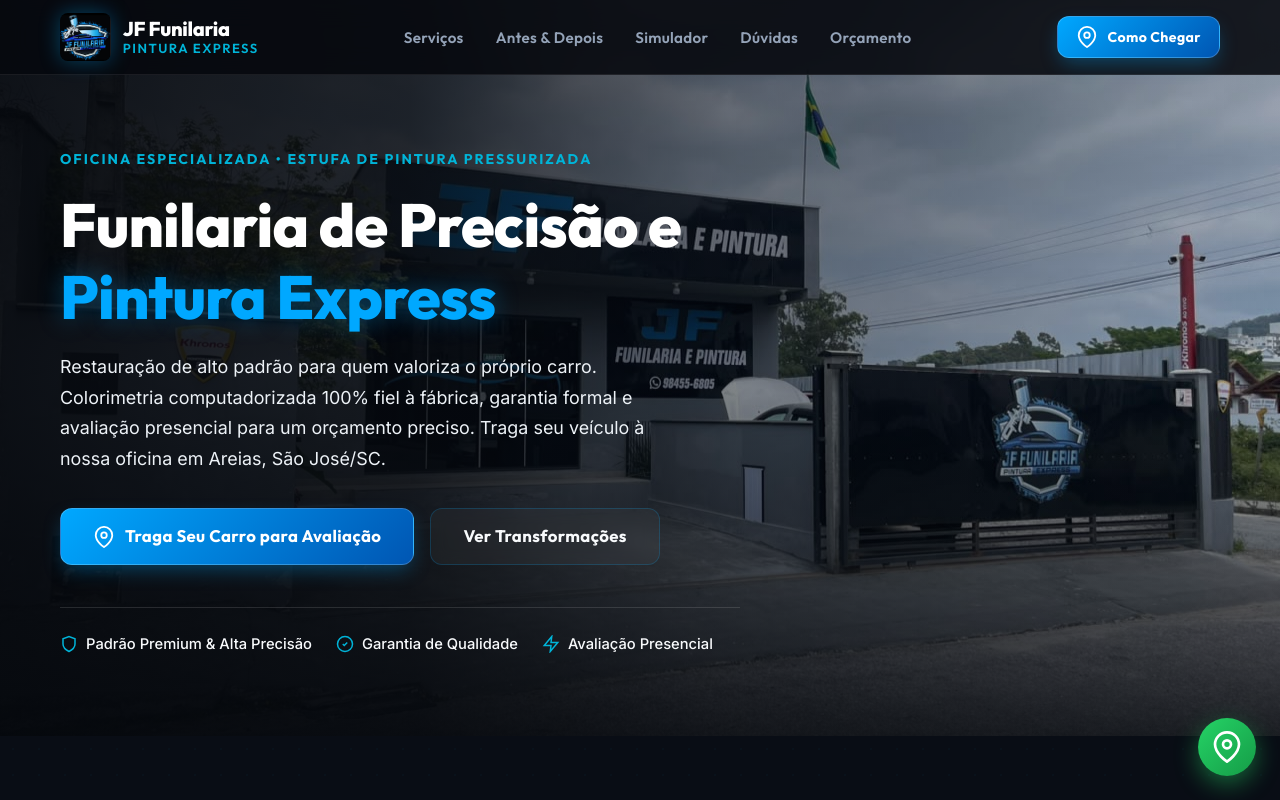
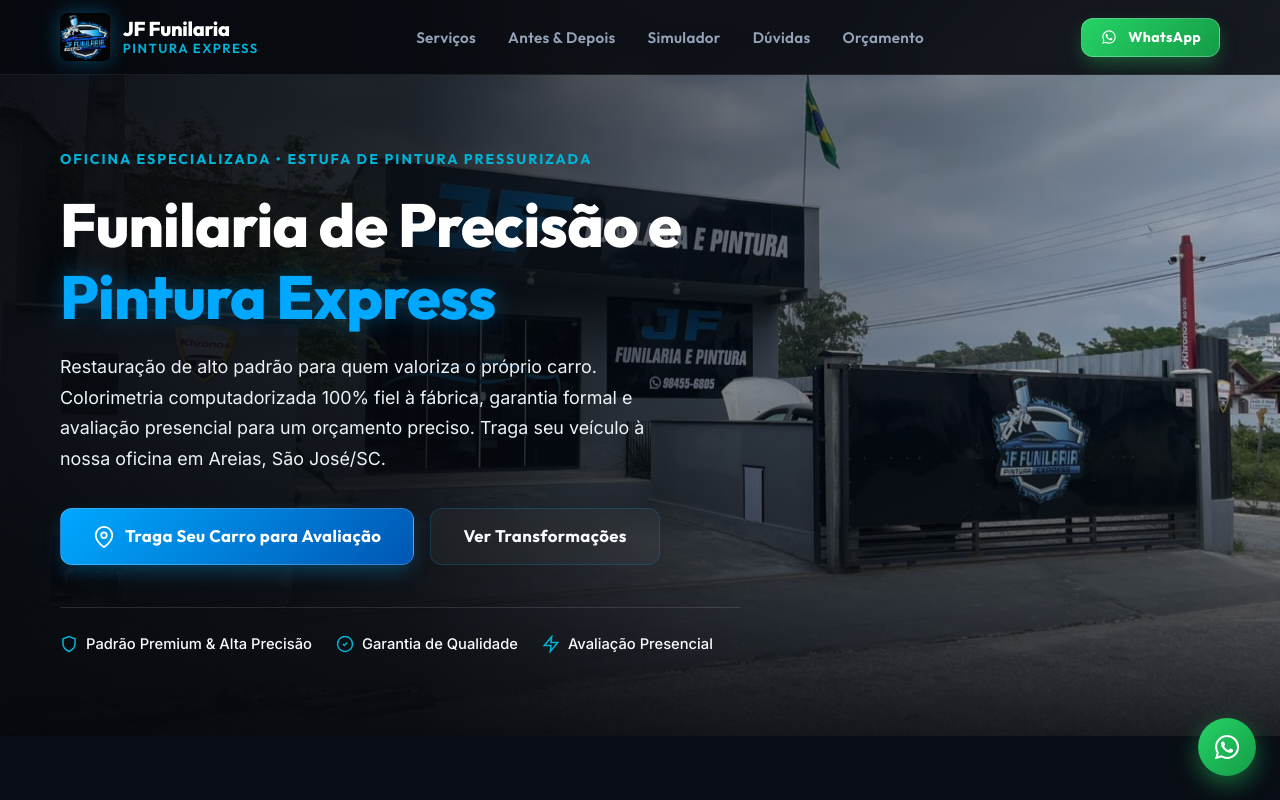
Before and after one commit to mareflow/jf-funilaria, a plain HTML site: page index.html in a window 1280 px wide. Shown: the top 800 px of the page. Drawn offline with Linux system fonts and the light colour scheme.

Commit message:
Mantém WhatsApp no cabeçalho e botão flutuante para apoio à visita

```diff
--- a/index.html
+++ b/index.html
@@ -44,9 +44,11 @@
       </nav>
 
       <div class="nav-actions">
-        <a href="https://www.google.com/maps/dir/?api=1&amp;destination=R.%20Jo%C3%A3o%20Jos%C3%A9%20Martins%2C%2043%2C%20Areias%2C%20S%C3%A3o%20Jos%C3%A9%2C%20SC" target="_blank" rel="noopener noreferrer" class="btn btn-primary btn-sm" id="navWhatsappBtn">
-          <svg width="22" height="22" viewBox="0 0 24 24" fill="none" stroke="currentColor" stroke-width="2" aria-hidden="true"><path d="M21 10c0 7-9 13-9 13S3 17 3 10a9 9 0 1 1 18 0Z"/><circle cx="12" cy="10" r="3"/></svg>
-          Como Chegar
+        <a href="https://wa.me/5548984556805?text=Ol%C3%A1%20JF%20Funilaria!%20Gostaria%20de%20tirar%20uma%20d%C3%BAvida%20ou%20combinar%20uma%20visita%20para%20avalia%C3%A7%C3%A3o%20presencial%20do%20meu%20ve%C3%ADculo." target="_blank" rel="noopener noreferrer" class="btn btn-whatsapp btn-sm" id="navWhatsappBtn">
+          <svg width="18" height="18" viewBox="0 0 24 24" fill="currentColor">
+            <path fill-rule="evenodd" clip-rule="evenodd" d="M18.403 5.638A8.919 8.919 0 0 0 12.053 3c-4.948 0-8.976 4.027-8.978 8.977 0 1.582.413 3.126 1.198 4.488L3 21.116l4.759-1.249a8.981 8.981 0 0 0 4.29 1.093h.004c4.947 0 8.975-4.027 8.977-8.977a8.926 8.926 0 0 0-2.627-6.345m-6.35 13.812h-.003a7.446 7.446 0 0 1-3.798-1.041l-.272-.162-2.824.741.753-2.753-.177-.282a7.448 7.448 0 0 1-1.141-3.971c.002-4.114 3.349-7.461 7.465-7.461a7.413 7.413 0 0 1 5.275 2.188 7.42 7.42 0 0 1 2.183 5.279c-.002 4.114-3.349 7.462-7.461 7.462m4.093-5.589c-.225-.113-1.327-.655-1.533-.73-.205-.075-.354-.112-.504.112s-.58.73-.711.879c-.13.15-.262.169-.487.056-.225-.113-.947-.349-1.803-1.113-.667-.595-1.117-1.33-1.248-1.555-.13-.225-.014-.347.099-.46.101-.101.225-.262.337-.393.113-.131.15-.225.225-.375.075-.15.038-.281-.019-.393-.056-.113-.506-1.217-.693-1.666-.182-.438-.368-.378-.505-.385-.131-.006-.281-.008-.431-.008s-.393.056-.599.281c-.206.225-.786.768-.786 1.872s.805 2.172.917 2.322c.112.15 1.584 2.418 3.837 3.391.536.231.954.369 1.279.473.538.171 1.028.147 1.415.089.432-.065 1.327-.543 1.514-1.067.187-.525.187-.975.131-1.069-.056-.094-.206-.15-.431-.263"/>
+          </svg>
+          WhatsApp
         </a>
 
         <button class="menu-toggle" id="menuToggle" aria-label="Abrir Menu" aria-expanded="false">
@@ -874,10 +876,11 @@
        BOTÃO FLUTUANTE DE WHATSAPP
        ======================================================================== -->
   <div class="floating-whatsapp" id="floatingWhatsappWidget">
-    <a href="https://www.google.com/maps/dir/?api=1&amp;destination=R.%20Jo%C3%A3o%20Jos%C3%A9%20Martins%2C%2043%2C%20Areias%2C%20S%C3%A3o%20Jos%C3%A9%2C%20SC" target="_blank" rel="noopener noreferrer" class="floating-whatsapp-btn" aria-label="Abrir rota para a oficina" id="floatingWhatsappButton">
-      <svg width="22" height="22" viewBox="0 0 24 24" fill="none" stroke="currentColor" stroke-width="2" aria-hidden="true"><path d="M21 10c0 7-9 13-9 13S3 17 3 10a9 9 0 1 1 18 0Z"/><circle cx="12" cy="10" r="3"/></svg>
-
-        </a>
+    <a href="https://wa.me/5548984556805?text=Ol%C3%A1%20JF%20Funilaria!%20Gostaria%20de%20tirar%20uma%20d%C3%BAvida%20ou%20combinar%20uma%20visita%20para%20avalia%C3%A7%C3%A3o%20presencial%20do%20meu%20ve%C3%ADculo." target="_blank" rel="noopener noreferrer" class="floating-whatsapp-btn" aria-label="Falar com a JF no WhatsApp sobre sua visita" id="floatingWhatsappButton">
+      <svg width="32" height="32" viewBox="0 0 24 24" fill="currentColor">
+            <path fill-rule="evenodd" clip-rule="evenodd" d="M18.403 5.638A8.919 8.919 0 0 0 12.053 3c-4.948 0-8.976 4.027-8.978 8.977 0 1.582.413 3.126 1.198 4.488L3 21.116l4.759-1.249a8.981 8.981 0 0 0 4.29 1.093h.004c4.947 0 8.975-4.027 8.977-8.977a8.926 8.926 0 0 0-2.627-6.345m-6.35 13.812h-.003a7.446 7.446 0 0 1-3.798-1.041l-.272-.162-2.824.741.753-2.753-.177-.282a7.448 7.448 0 0 1-1.141-3.971c.002-4.114 3.349-7.461 7.465-7.461a7.413 7.413 0 0 1 5.275 2.188 7.42 7.42 0 0 1 2.183 5.279c-.002 4.114-3.349 7.462-7.461 7.462m4.093-5.589c-.225-.113-1.327-.655-1.533-.73-.205-.075-.354-.112-.504.112s-.58.73-.711.879c-.13.15-.262.169-.487.056-.225-.113-.947-.349-1.803-1.113-.667-.595-1.117-1.33-1.248-1.555-.13-.225-.014-.347.099-.46.101-.101.225-.262.337-.393.113-.131.15-.225.225-.375.075-.15.038-.281-.019-.393-.056-.113-.506-1.217-.693-1.666-.182-.438-.368-.378-.505-.385-.131-.006-.281-.008-.431-.008s-.393.056-.599.281c-.206.225-.786.768-.786 1.872s.805 2.172.917 2.322c.112.15 1.584 2.418 3.837 3.391.536.231.954.369 1.279.473.538.171 1.028.147 1.415.089.432-.065 1.327-.543 1.514-1.067.187-.525.187-.975.131-1.069-.056-.094-.206-.15-.431-.263"/>
+          </svg>
+    </a>
   </div>
 
   <!-- Scripts -->
```
